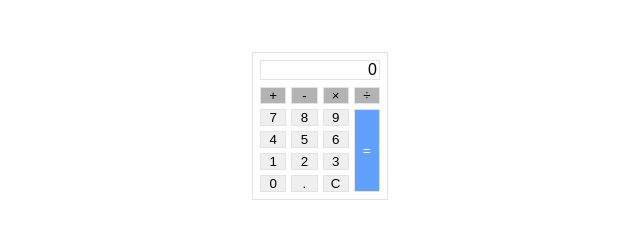
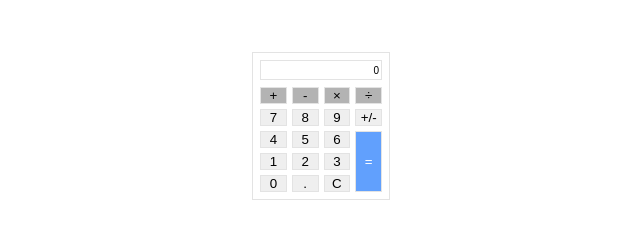
Before and after one commit to kotori330/baitap, a plain HTML site: page practice/calculator.html in a window 1280 px wide. Shown: the full height of the page, 320-960 px from the left. Drawn offline with Linux system fonts and the light colour scheme.

Commit message:
Calculator v1.0

```diff
--- a/practice/calculator.css
+++ b/practice/calculator.css
@@ -31,12 +31,20 @@ body {
 }
 
 .display-field {
+  text-align: right;
   margin-bottom: 0.7rem;
-  text-align: right;
   padding-right: 0.2rem;
+  padding-top: 0.4rem;
   height: 2rem;
-  overflow: auto;
-  width: 100%;
+  width: 12.2rem;
+  font-size: 1rem;
+
+  /* overflow: hidden;
+  white-space: nowrap;
+  display: flex;
+  align-items: center;
+  justify-content: flex-end;
+  box-sizing: border-box; */
 }
 
 .keypad {
@@ -56,7 +64,7 @@ body {
 }
 
 .equal-btn {
-  grid-row-start: 2;
+  grid-row-start: 3;
   grid-row-end: 6;
   grid-column-start: 4;
   background-color: rgb(97, 160, 253);
@@ -71,6 +79,7 @@ body {
   background-color: rgb(179, 179, 179);
 }
 
-span {
+.display-field span {
   border: none !important;
+  display: inline-block !important;
 }
--- a/practice/calculator.html
+++ b/practice/calculator.html
@@ -8,7 +8,9 @@
   </head>
   <body>
     <fieldset class="calculator">
-      <fieldset class="display-field"><span id="_0">0</span></fieldset>
+      <fieldset class="display-field">
+        <span id="_0">0</span>
+      </fieldset>
 
       <div class="keypad">
         <button class="operator-btn" value="+">+</button>
@@ -18,6 +20,7 @@
         <button class="btn" value="7">7</button>
         <button class="btn" value="8">8</button>
         <button class="btn" value="9">9</button>
+        <button class="abs-btn">+/-</button>
         <button class="btn" value="4">4</button>
         <button class="btn" value="5">5</button>
         <button class="btn" value="6">6</button>
--- a/practice/calculator.js
+++ b/practice/calculator.js
@@ -25,6 +25,7 @@ const numberButton = document.querySelectorAll(".btn");
 const equalBtn = document.querySelector(".equal-btn");
 const delBtn = document.querySelector(".del-btn");
 const display = document.querySelector(".display-field");
+const absoluteBtn = document.querySelector(".abs-btn");
 // const defaultDisplay = document.getElementById("_0")
 
 let calValue = [];
@@ -110,9 +111,16 @@ const cleanUpOperators = () => {
 
 const evaluateExpression = (expression) => {
   try {
+    // \d+\.?\d* e.g   123    123.45    0.45
+    // |: or
+    // \.\d+ e.g   .5    .123
+    // [+\-×÷] -> operators
+    // g flag: Continue to search entire the string
+    // Example: const expression = "123+456.78÷9.0×.12-34";
+    // => ["123", "+", "456.78", "÷", "9.0", "×", ".12", "-", "34"]
     const parts = expression.match(/(\d+\.?\d*|\.\d+|[+\-×÷])/g);
 
-    let result = parseFloat(parts[0]);
+    let result = parseFloat(parts[0]); // turn a whole string to numbers and operator
     if (!parts || parts.length < 3) {
       if (parts.length === 1) {
         result = parseFloat(parts[0]);
@@ -163,10 +171,10 @@ const evaluateExpression = (expression) => {
 };
 
 equalBtn.addEventListener("click", () => {
-  const expression = calValue.join(""); // Is it needed?
+  const expression = calValue.join(""); // Turn calValue array to a string. E.g: "1.1+2"
   const result = evaluateExpression(expression);
   display.innerText = result;
-  calValue = [`${result}`];
+  calValue = [result];
   delBtn.addEventListener("click", () => {
     calValue = [];
   });
@@ -181,6 +189,17 @@ delBtn.addEventListener("click", () => {
   }
 });
 
+// absoluteBtn.addEventListener('click', () => {
+//   calValue.forEach((value, index) => {
+//     if (calValue[index] < 0) {
+
+//       if (calValue[index] || "+-×÷".includes(calValue[index - 1])) {
+//       Math.abs(value)
+//       }
+//     }
+//   })
+// })
+
 const displayDefaultZero = () => {
   const fragment = document.createDocumentFragment();
   const defaultDisplay = document.createElement("span");
```
